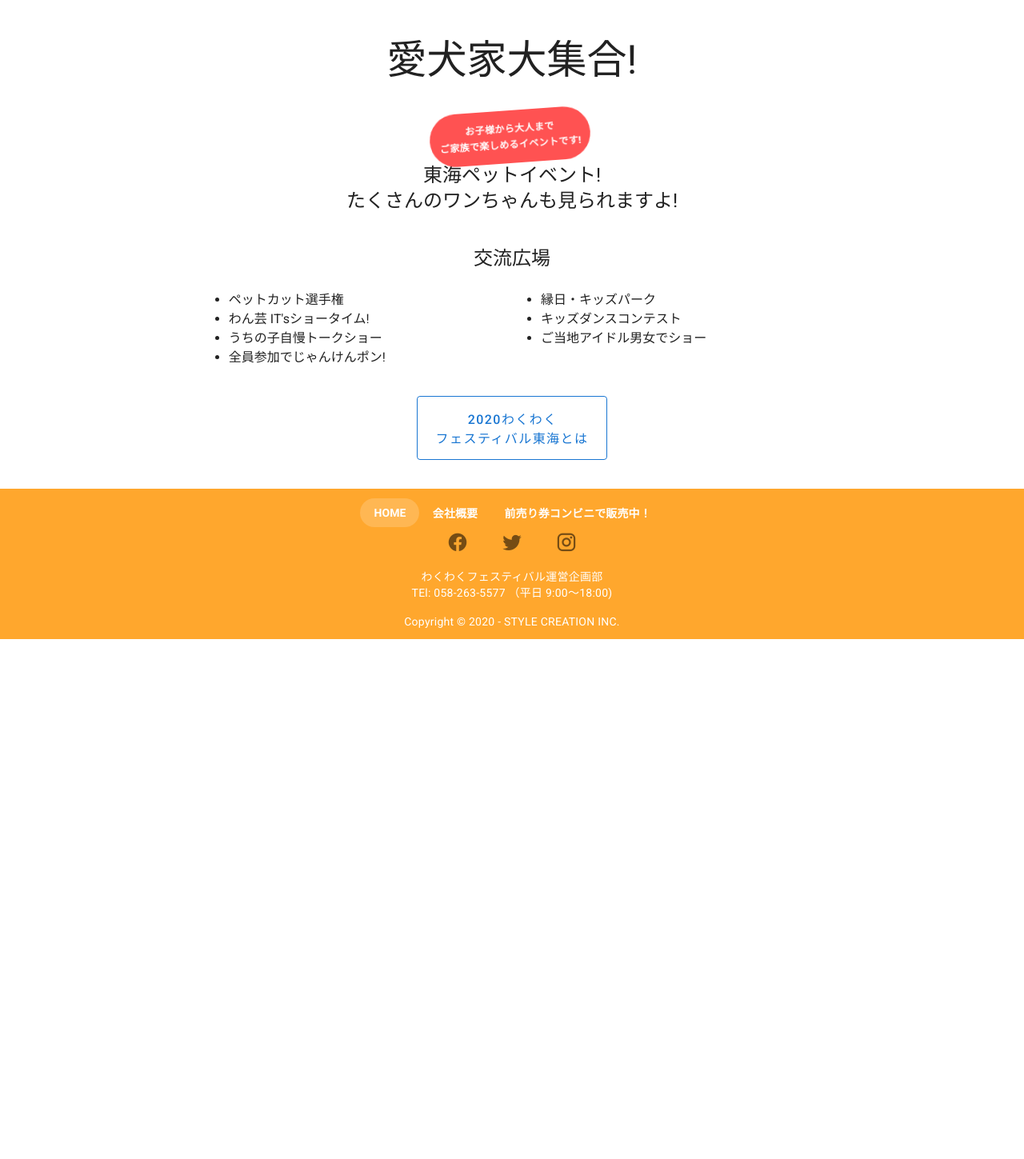
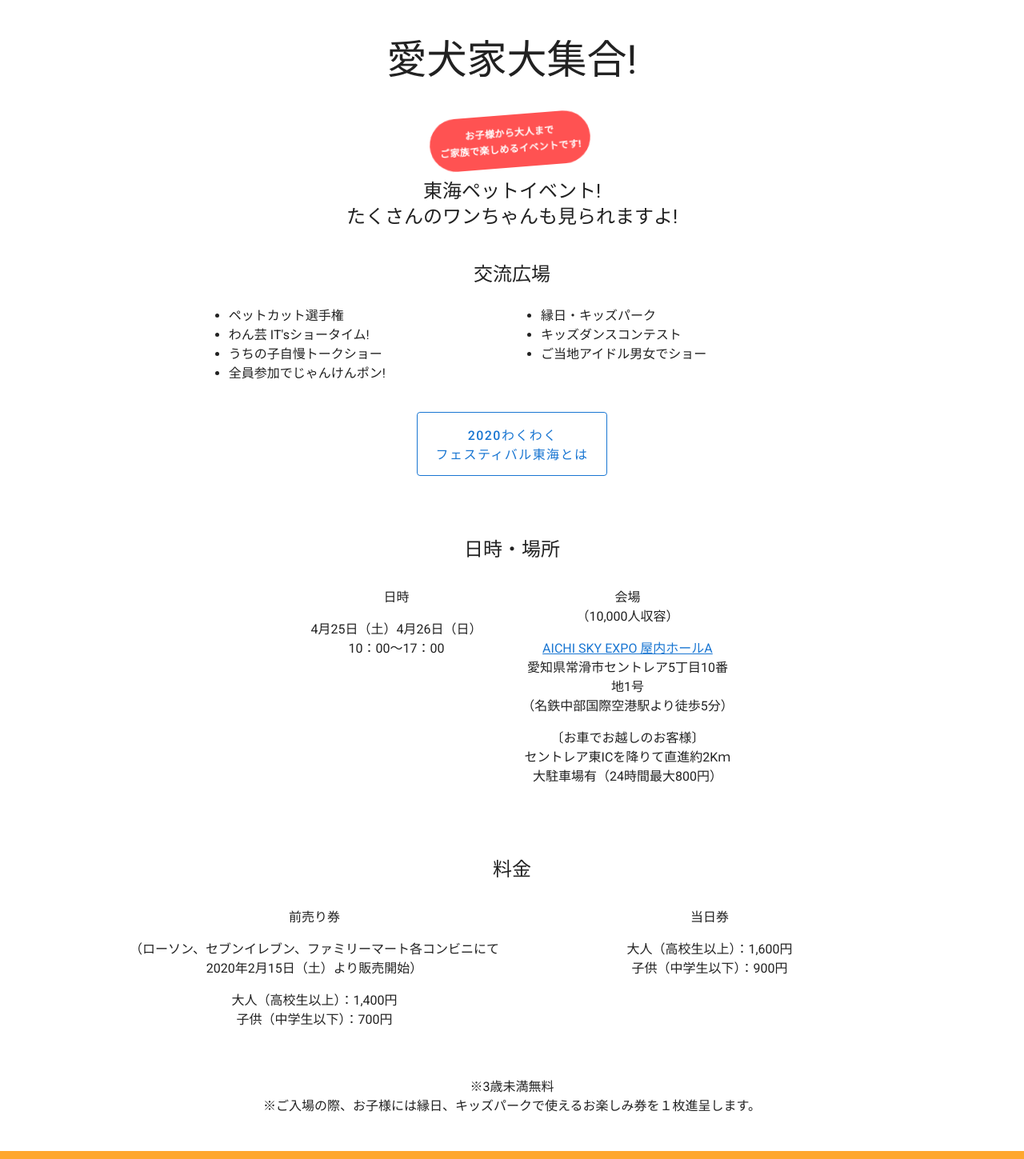
Before and after one commit to hirotaka-takase/wakuwakufestival, a Nuxt app: page / in a window 1280 px wide. Shown: the part 720-2169 px from the top of the page at 80% size. Before the commit the page ends 1519 px from the top, so only its background shows below. Built offline with nearby package versions, Linux system fonts and the light colour scheme.

Commit message:
日時料金、土台作成

```diff
--- a/pages/index.vue
+++ b/pages/index.vue
@@ -55,12 +55,45 @@
                   </li>
                 </ul>
             </v-col>
-            <v-col class="pt-4" cols="12">
-              <h2 class="text-center">
-                <v-btn class="ma-2" x-large height="80" outlined color="primary">2020わくわく<br>フェスティバル東海とは</v-btn>
+            <v-col class="py-4 mb-4" cols="12">
+              <h2 class="text-center py-2">
+                <v-btn x-large height="80" outlined color="primary">2020わくわく<br>フェスティバル東海とは</v-btn>
               </h2>
             </v-col>
           </v-row>
+        </v-flex>
+        <v-flex class="py-4">
+          <h3 class="headline py-4 mb-4">日時・場所</h3>
+          <v-row>
+            <v-col cols="12" md="6" sm="12">
+              <p>日時</p>
+              <p class="mb-4 pb-4">4月25日（土）4月26日（日）<br>10：00～17：00</p>
+            </v-col>
+            <v-col cols="12" md="6" sm="12">
+              <p class="mb-0">会場</p>
+              <p class="mb-4">（10,000人収容）</p>
+              <p><a href="https://www.aichiskyexpo.com/access/" target="_blank">AICHI SKY EXPO 屋内ホールA</a><br>愛知県常滑市セントレア5丁目10番地1号<br>（名鉄中部国際空港駅より徒歩5分）</p>
+              <p>〔お車でお越しのお客様〕<br>セントレア東ICを降りて直進約2Kｍ<br>大駐車場有（24時間最大800円）</p>
+            </v-col>
+            <v-col>
+            </v-col>
+          </v-row>
+        </v-flex>
+        <v-flex class="py-4">
+          <h3 class="headline py-4 mb-4">料金</h3>
+          <v-row class="pb-4 mb-4">
+            <v-col cols="12" md="6" sm="12">
+              <p>前売り券</p>
+              <p>（ローソン、セブンイレブン、ファミリーマート各コンビニにて2020年2月15日（土）より販売開始）</p>
+              <p>大人（高校生以上）：1,400円<br>子供（中学生以下）：700円</p>
+            </v-col>
+            <v-col cols="12" md="6" sm="12">
+              <p>当日券</p>
+              <p>大人（高校生以上）：1,600円<br>子供（中学生以下）：900円</p>
+            </v-col>
+          </v-row>
+          <p class="mb-0">※3歳未満無料</p>
+          <p class="mb-4">※ご入場の際、お子様には縁日、キッズパークで使えるお楽しみ券を１枚進呈します。</p>
         </v-flex>
       </v-layout>
     </v-container>
@@ -82,11 +115,11 @@ export default {
 <style>
 .text_aiken {
   font-size: 50px;
-  padding-bottom: 70px;
+  padding-bottom: 90px;
 }
 .chip {
   position: absolute;
-  bottom: 10px;
+  bottom: 25px;
   right: 280px;
 }
 .fuwafuwa {
@@ -110,11 +143,11 @@ animation:fuwafuwa 3s infinite linear alternate;
 #fv {
    max-height: 250px;
 }
-  .text_aiken {
+.text_aiken {
   font-size: 43px;
   padding-top: 0px !important;
 }
-  .chip {
+.chip {
   bottom: 20px;
   right: 40px;
 }
```
